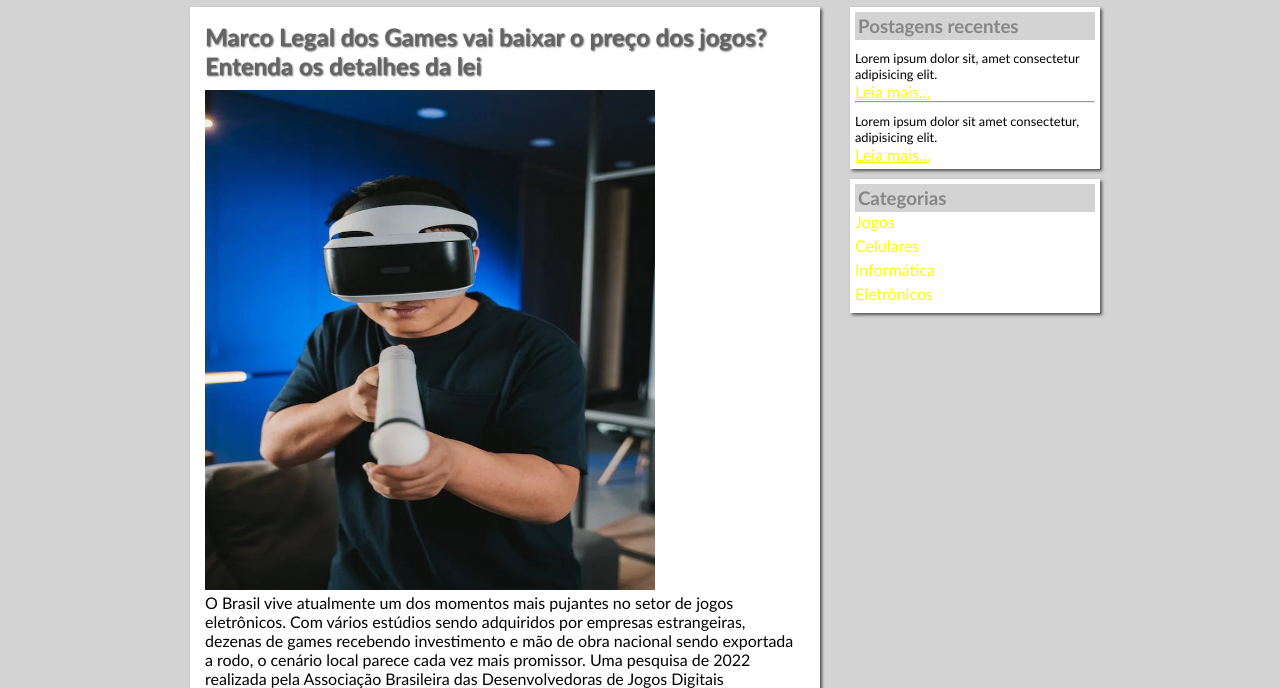
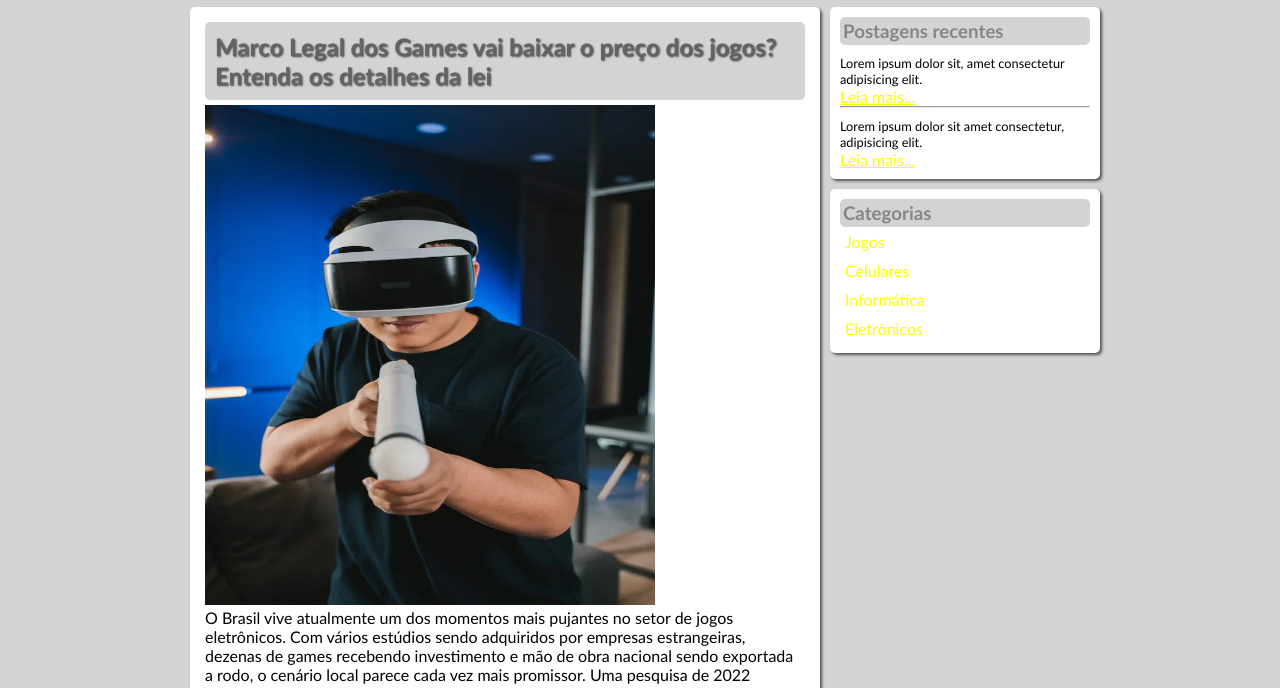
Before and after one commit to ViviBraga/siteTecBlog, a plain HTML site: page index.html in a window 1280 px wide. Shown: the part 112-800 px from the top of the page. Drawn offline with Linux system fonts and the light colour scheme.

Commit message:
finalização css

```diff
--- a/style.css
+++ b/style.css
@@ -13,6 +13,7 @@ body, html {
 header {
     background: yellow;
     padding: 15px;
+    box-shadow: 3px 0px 3px rgba(0, 0, 0, 0.664);
 }
 
 h1 {
@@ -58,13 +59,16 @@ section {
     padding: 15px;
     float: left;
     box-shadow: 2px 2px 3px rgba(0, 0, 0, 0.63);
+    border-radius: 5px;
 }
 
 section > h2 {
     color: rgb(100, 100, 100);
-    padding-bottom: 10px;
-    margin: auto;
+    background: lightgray;
+    padding: 10px;
+    margin-bottom: 5px;
     text-shadow: 1px 1px 2px rgba(0, 0, 0, 0.685);
+    border-radius: 5px;
 }
 
 section a, aside a {
@@ -73,18 +77,20 @@ section a, aside a {
 }
 
 aside {
-    width: 240px;
+    width: 250px;
     float: right;
     margin-top: 10px;
     background: white;
-    padding: 5px;
+    padding: 10px;
     box-shadow: 2px 2px 3px rgba(0, 0, 0, 0.616);
+    border-radius: 5px;
 }
 
 aside > h3 {
     color: rgb(134, 134, 134);
     background: lightgray;
     padding: 3px;
+    border-radius: 5px;
 }
 
 aside p {
@@ -95,4 +101,5 @@ aside p {
 .categorias > a{
     display: block;
     text-decoration: none;
+    padding: 5px;
 }
```
